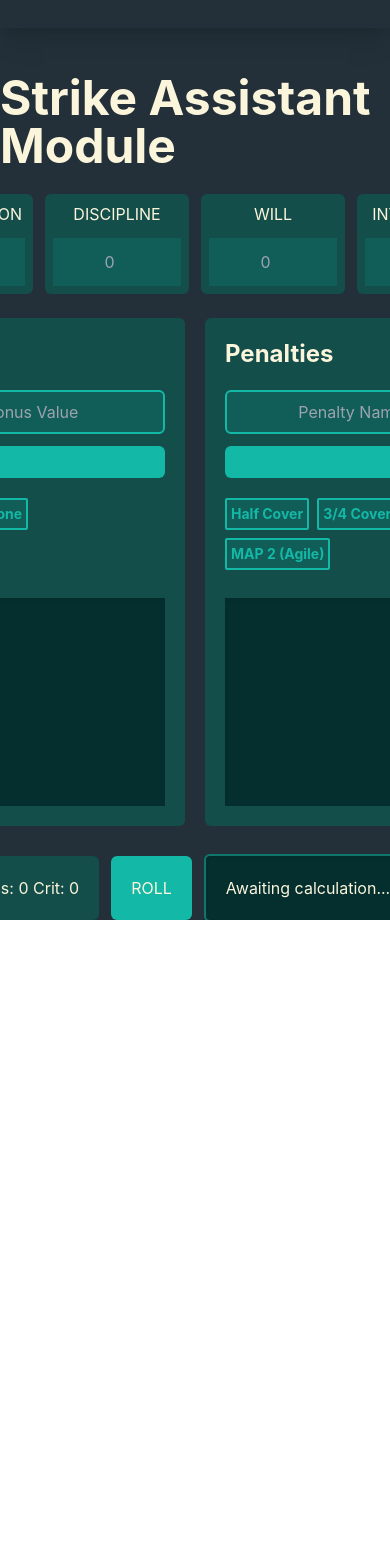
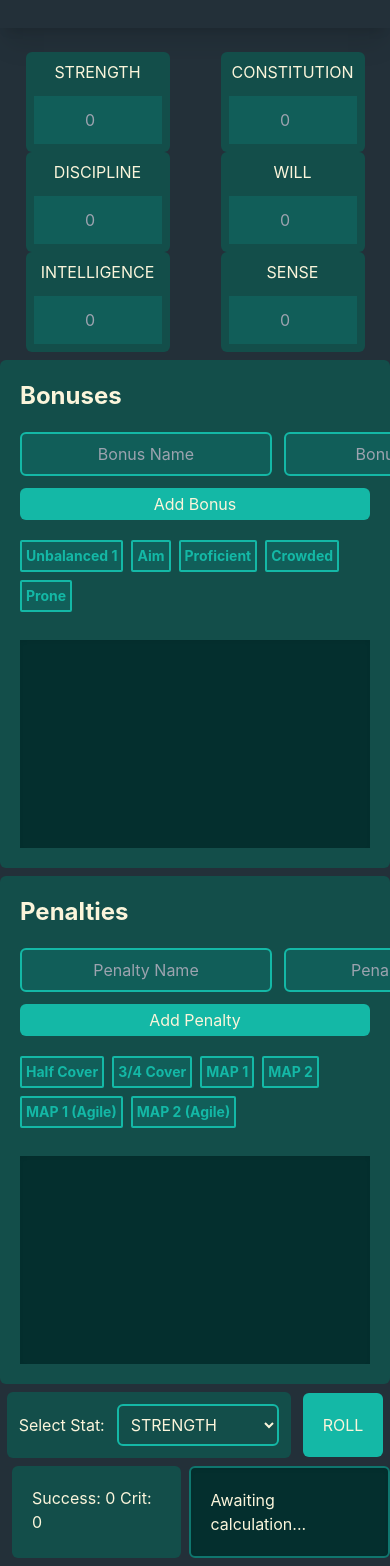
Before and after one commit to nodonnell98/mutagenui, a React (Create React App) app: page /strikey in a window 390 px wide. Shown: the part 68-1634 px from the top of the page. Before the commit the page ends 988 px from the top, so only its background shows below. Built offline with nearby package versions, Linux system fonts and the light colour scheme.

Commit message:
alter strikey to fit on mobile devices

```diff
--- a/src/pages/Strikey.tsx
+++ b/src/pages/Strikey.tsx
@@ -150,30 +150,49 @@
   const stats = ['strength', 'constitution', 'discipline', 'will', 'intelligence', 'sense'];
 
   return (
-    <div className="w-screen h-screen items-center flex justify-center flex-col space-y-6 overflow-y-auto mt-12">
-        <h1 className='text-5xl font-bold'>Strike Assistant Module</h1>
-        <div className="flex justify-between w-100 space-x-3">
+    <div className="w-screen sm:items-center flex justify-center flex-col overflow-y-auto sm:h-screen sm:space-y-6 sm:mt-12">
+        <h1 className='invisible font-bold sm:visible sm:shown sm:text-5xl'>Strike Assistant Module</h1>
+        <div className="flex w-screen flex-wrap pb-2 sm:pb-0 justify-around sm:justify-between w-100 sm:space-x-3 sm:w-auto">
           {stats.map((stat, index) => (
             <StatInput key={index} name={stat} statChange={handleStatChange} />
               ))}
         </div>
       <form id="rollhtmlForm">
-        <div className='flex space-x-5'>
+      <div className='flex flex-col sm:flex-row sm:space-x-5'>
           <ModifierContainer type='bonus' items={quickAddBonuses} quickAdd={quickAdd} addModifier={addModifier} />
           <ModifierContainer type='penalty' items={quickAddPenalties} quickAdd={quickAdd} addModifier={addModifier} />
         </div>
-          <div className='flex space-x-3 items-center mt-5'>
+
+          {/* calculation section for small and larger screens */}
+          <div className='hidden sm:flex sm:flex-wrap space-x-3 items-center mt-5'>
             <div className="htmlForm-group rounded-md bg-teal-900 p-3">
-              <label className="" htmlFor="statSelection">Select Stat:</label>
+              <label htmlFor="statSelection">Select Stat:</label>
+              <select className='bg-inherit rounded-md border-2 border-teal-500 p-1 sm:p-2 ml-2 sm:ml-3' id="statSelection" name="statSelection" onChange={handleStatChange}>
+                {stats.map((stat, index) => (
+                  <option key={index} value={stat.toLowerCase()}>{stat.toUpperCase()}</option>
+                ))}
+              </select>
+            </div>
+          <p className='rounded-md bg-teal-900 p-2 sm:p-5'>Success: {currentThreshold} Crit: { Math.floor(currentThreshold / 4)} </p>
+            <button className="bg-teal-500 h-full sm:p-5 rounded-md ease-in-out duration-300 hover:scale-105" type="button" onClick={() => rollD100()}>ROLL</button>
+          <div className={`bg-teal-950 shadow-inner sm:p-5 grow h-full rounded-md result border-2 border-teal-700 ${resultClass}`} id="result">{result}</div>
+          </div>
+
+          {/* calculation section for below small screens */}
+          <div className='flex sm:hidden flex-wrap space-x-3 items-center justify-center'>
+            <div className="htmlForm-group rounded-md bg-teal-900 p-3">
+              <label htmlFor="statSelection">Select Stat:</label>
               <select className='bg-inherit rounded-md border-2 border-teal-500 p-2 ml-3' id="statSelection" name="statSelection" onChange={handleStatChange}>
                 {stats.map((stat, index) => (
                   <option key={index} value={stat.toLowerCase()}>{stat.toUpperCase()}</option>
                 ))}
               </select>
             </div>
-          <p className='rounded-md bg-teal-900 p-5'>Success: {currentThreshold} Crit: { Math.floor(currentThreshold / 4)} </p>
-            <button className="bg-teal-500 h-full p-5 rounded-md ease-in-out duration-300 hover:scale-105" type="button" onClick={() => rollD100()}>ROLL</button>
-          <div className={`bg-teal-950 shadow-inner p-5 grow h-full rounded-md result border-2 border-teal-700 ${resultClass}`} id="result">{result}</div>
+            <button className="bg-teal-500 h-full p-5 rounded-md ease-in-out duration-300" type="button" onClick={() => rollD100()}>ROLL</button>
+            <div className='flex py-2'>
+          <p className='rounded-md bg-teal-900 p-5 mr-2'>Success: {currentThreshold} Crit: { Math.floor(currentThreshold / 4)} </p>
+          <div className={`bg-teal-950 shadow-inner p-5 h-full rounded-md result border-2 border-teal-700 ${resultClass}`} id="result">{result}</div>
+          </div>
           </div>
         </form>
     </div>
```
